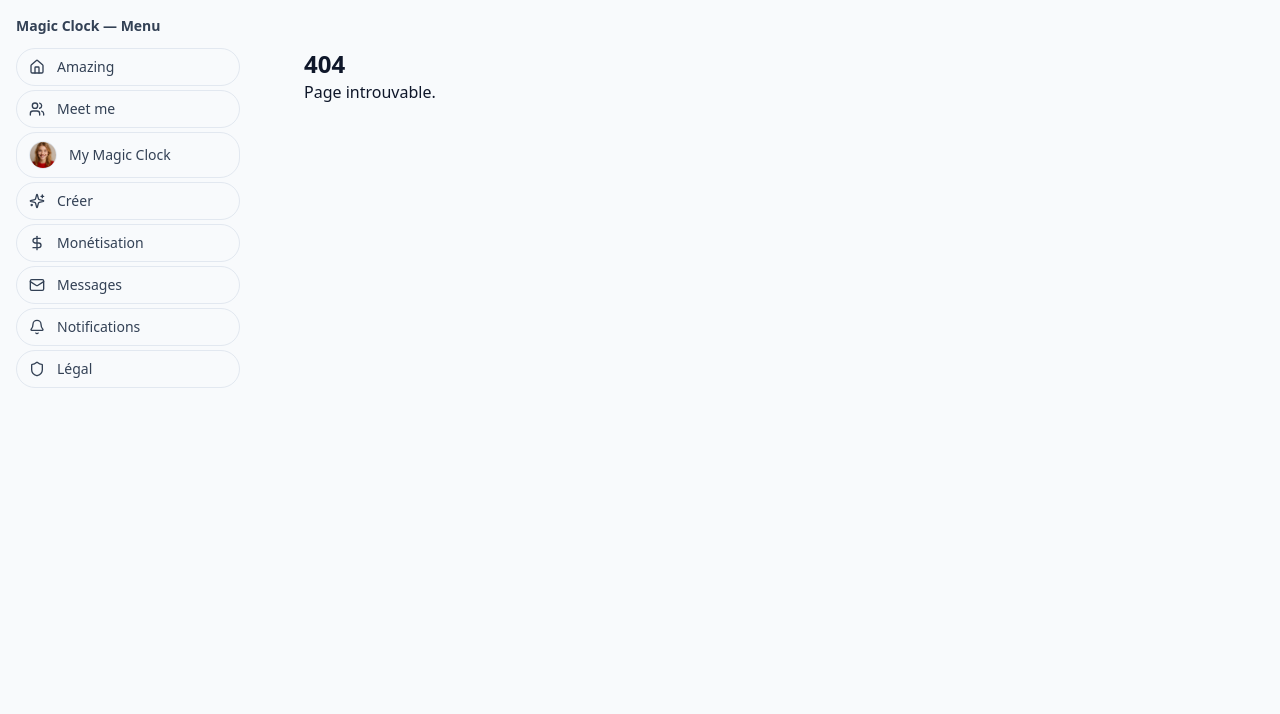
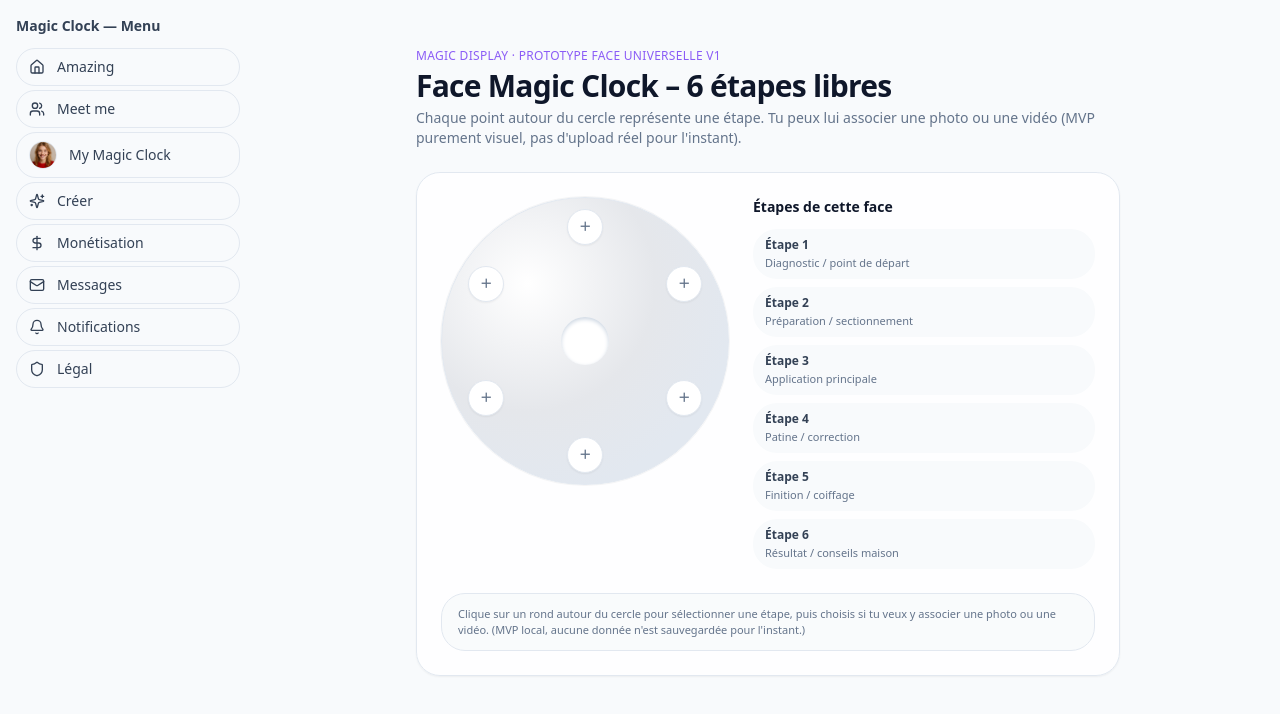
Before and after one commit to welcome-magic-clock/magic-clock-web-mvp, a Next.js app: page /magic-display in a window 1280 px wide. Before the commit this address had no page. Shown: the top 714 px of the page. Built offline with nearby package versions, Linux system fonts and the light colour scheme.

Commit message:
Create page.tsx

```diff
--- /dev/null
+++ b/app/magic-display/page.tsx
@@ -0,0 +1,246 @@
+// app/magic-display/page.tsx
+"use client";
+
+import { useState } from "react";
+
+type MediaType = "photo" | "video";
+
+type Segment = {
+  id: number;
+  label: string;
+  description: string;
+  angleDeg: number; // angle du centre du segment (en degrés)
+  hasMedia: boolean;
+  mediaType?: MediaType;
+};
+
+const INITIAL_SEGMENTS: Segment[] = [
+  {
+    id: 1,
+    label: "Étape 1",
+    description: "Diagnostic / point de départ",
+    angleDeg: -90,
+    hasMedia: false,
+  },
+  {
+    id: 2,
+    label: "Étape 2",
+    description: "Préparation / sectionnement",
+    angleDeg: -30,
+    hasMedia: false,
+  },
+  {
+    id: 3,
+    label: "Étape 3",
+    description: "Application principale",
+    angleDeg: 30,
+    hasMedia: false,
+  },
+  {
+    id: 4,
+    label: "Étape 4",
+    description: "Patine / correction",
+    angleDeg: 90,
+    hasMedia: false,
+  },
+  {
+    id: 5,
+    label: "Étape 5",
+    description: "Finition / coiffage",
+    angleDeg: 150,
+    hasMedia: false,
+  },
+  {
+    id: 6,
+    label: "Étape 6",
+    description: "Résultat / conseils maison",
+    angleDeg: 210,
+    hasMedia: false,
+  },
+];
+
+export default function MagicDisplayFacePage() {
+  const [segments, setSegments] = useState<Segment[]>(INITIAL_SEGMENTS);
+  const [selectedId, setSelectedId] = useState<number | null>(null);
+
+  const selectedSegment = segments.find((s) => s.id === selectedId) ?? null;
+
+  const handleChooseMedia = (type: MediaType) => {
+    if (!selectedSegment) return;
+
+    setSegments((prev) =>
+      prev.map((seg) =>
+        seg.id === selectedSegment.id
+          ? { ...seg, hasMedia: true, mediaType: type }
+          : seg
+      )
+    );
+  };
+
+  return (
+    <main className="mx-auto flex max-w-3xl flex-col gap-6 px-4 pb-16 pt-8 sm:px-6 lg:px-8">
+      {/* Header simple – on reste neutre, pas de logique métier figée */}
+      <header className="space-y-1">
+        <p className="text-xs font-medium uppercase tracking-wide text-violet-500">
+          Magic Display · Prototype face universelle v1
+        </p>
+        <h1 className="text-2xl font-semibold tracking-tight text-slate-900 sm:text-3xl">
+          Face Magic Clock – 6 étapes libres
+        </h1>
+        <p className="text-sm text-slate-500">
+          Chaque point autour du cercle représente une étape. Tu peux lui
+          associer une photo ou une vidéo (MVP purement visuel, pas d&apos;upload
+          réel pour l&apos;instant).
+        </p>
+      </header>
+
+      {/* Carte principale */}
+      <section className="flex flex-col gap-6 rounded-3xl border border-slate-200 bg-white/80 p-4 shadow-sm backdrop-blur-sm sm:p-6">
+        {/* Zone cercle + segments */}
+        <div className="flex flex-col items-center gap-6 sm:flex-row sm:items-stretch">
+          {/* Disque central */}
+          <div className="relative flex h-72 w-72 flex-shrink-0 items-center justify-center">
+            {/* Fond circulaire : prêt à recevoir un vrai cercle chromatique (image) */}
+            <div
+              className="relative h-72 w-72 rounded-full border border-slate-200 shadow-[0_0_0_1px_rgba(15,23,42,0.04)]"
+              style={{
+                // Pour l'instant : gradient neutre. Plus tard :
+                // backgroundImage: "url('/mon-cercle-chromatique.png')",
+                background:
+                  "radial-gradient(circle at 30% 30%, #ffffff, #e5e7eb 45%, #e2e8f0 75%)",
+              }}
+            >
+              {/* Trou central pour rappeler Magic Clock physique */}
+              <div className="absolute left-1/2 top-1/2 h-12 w-12 -translate-x-1/2 -translate-y-1/2 rounded-full bg-white shadow-inner shadow-slate-300" />
+
+              {/* Boutons segments (photo / vidéo) */}
+              {segments.map((seg) => {
+                const radiusPercent = 40; // distance du centre pour les pictos
+                const rad = (seg.angleDeg * Math.PI) / 180;
+                const top = 50 + Math.sin(rad) * radiusPercent;
+                const left = 50 + Math.cos(rad) * radiusPercent;
+
+                const isSelected = seg.id === selectedId;
+
+                let icon = "＋";
+                if (seg.hasMedia && seg.mediaType === "photo") icon = "📷";
+                if (seg.hasMedia && seg.mediaType === "video") icon = "🎬";
+
+                return (
+                  <button
+                    key={seg.id}
+                    type="button"
+                    onClick={() =>
+                      setSelectedId((prev) => (prev === seg.id ? null : seg.id))
+                    }
+                    className={`absolute flex h-9 w-9 -translate-x-1/2 -translate-y-1/2 items-center justify-center rounded-full border text-xs font-semibold shadow-sm transition
+                    ${
+                      seg.hasMedia
+                        ? seg.mediaType === "photo"
+                          ? "border-violet-200 bg-violet-50 text-violet-700"
+                          : "border-indigo-200 bg-indigo-50 text-indigo-700"
+                        : "border-slate-200 bg-white text-slate-500"
+                    }
+                    ${isSelected ? "ring-2 ring-violet-400 ring-offset-2" : ""}
+                    `}
+                    style={{
+                      top: `${top}%`,
+                      left: `${left}%`,
+                    }}
+                    aria-label={`Segment ${seg.label}`}
+                  >
+                    {icon}
+                  </button>
+                );
+              })}
+            </div>
+          </div>
+
+          {/* Légende / liste des 6 étapes */}
+          <div className="flex-1 space-y-3">
+            <h2 className="text-sm font-semibold text-slate-900">
+              Étapes de cette face
+            </h2>
+            <div className="space-y-2">
+              {segments.map((seg) => {
+                const isSelected = seg.id === selectedId;
+                return (
+                  <button
+                    key={seg.id}
+                    type="button"
+                    onClick={() =>
+                      setSelectedId((prev) => (prev === seg.id ? null : seg.id))
+                    }
+                    className={`flex w-full items-start justify-between gap-2 rounded-2xl px-3 py-2 text-left text-xs transition
+                    ${
+                      isSelected
+                        ? "bg-violet-50 text-slate-900"
+                        : "bg-slate-50 text-slate-700 hover:bg-slate-100"
+                    }`}
+                  >
+                    <div className="min-w-0">
+                      <p className="font-semibold">
+                        {seg.label}
+                        {seg.hasMedia &&
+                          (seg.mediaType === "photo"
+                            ? " · Photo"
+                            : " · Vidéo")}
+                      </p>
+                      <p className="mt-0.5 truncate text-[11px] text-slate-500">
+                        {seg.description}
+                      </p>
+                    </div>
+                    {seg.hasMedia && (
+                      <span className="ml-2 mt-0.5 flex h-2 w-2 flex-shrink-0 rounded-full bg-emerald-500" />
+                    )}
+                  </button>
+                );
+              })}
+            </div>
+          </div>
+        </div>
+
+        {/* Panneau d’action segment sélectionné */}
+        <div className="rounded-2xl border border-slate-200 bg-slate-50/80 px-3 py-3 text-xs text-slate-700 sm:px-4">
+          {selectedSegment ? (
+            <div className="flex flex-col gap-2 sm:flex-row sm:items-center sm:justify-between">
+              <div className="space-y-1">
+                <p className="text-[11px] font-medium uppercase tracking-wide text-slate-500">
+                  Segment sélectionné
+                </p>
+                <p className="text-sm font-semibold text-slate-900">
+                  {selectedSegment.label}
+                </p>
+                <p className="text-[11px] text-slate-500">
+                  {selectedSegment.description}
+                </p>
+              </div>
+              <div className="flex flex-wrap gap-2 pt-1">
+                <button
+                  type="button"
+                  onClick={() => handleChooseMedia("photo")}
+                  className="inline-flex items-center justify-center rounded-full border border-violet-200 bg-white px-3 py-1.5 text-[11px] font-medium text-violet-700 hover:bg-violet-50"
+                >
+                  📷 Ajouter une photo
+                </button>
+                <button
+                  type="button"
+                  onClick={() => handleChooseMedia("video")}
+                  className="inline-flex items-center justify-center rounded-full border border-indigo-200 bg-white px-3 py-1.5 text-[11px] font-medium text-indigo-700 hover:bg-indigo-50"
+                >
+                  🎬 Ajouter une vidéo
+                </button>
+              </div>
+            </div>
+          ) : (
+            <p className="text-[11px] text-slate-500">
+              Clique sur un rond autour du cercle pour sélectionner une étape,
+              puis choisis si tu veux y associer une photo ou une vidéo. (MVP
+              local, aucune donnée n&apos;est sauvegardée pour l&apos;instant.)
+            </p>
+          )}
+        </div>
+      </section>
+    </main>
+  );
+}
```
